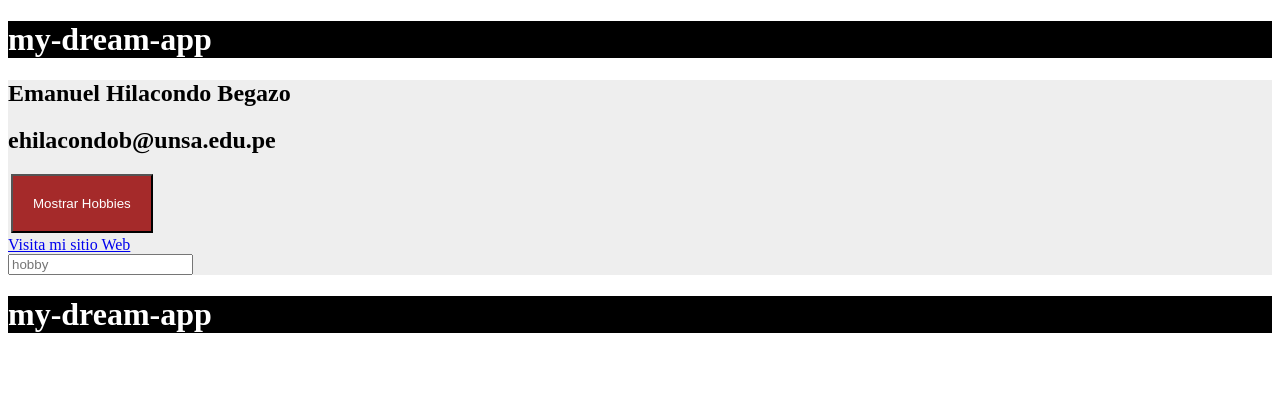
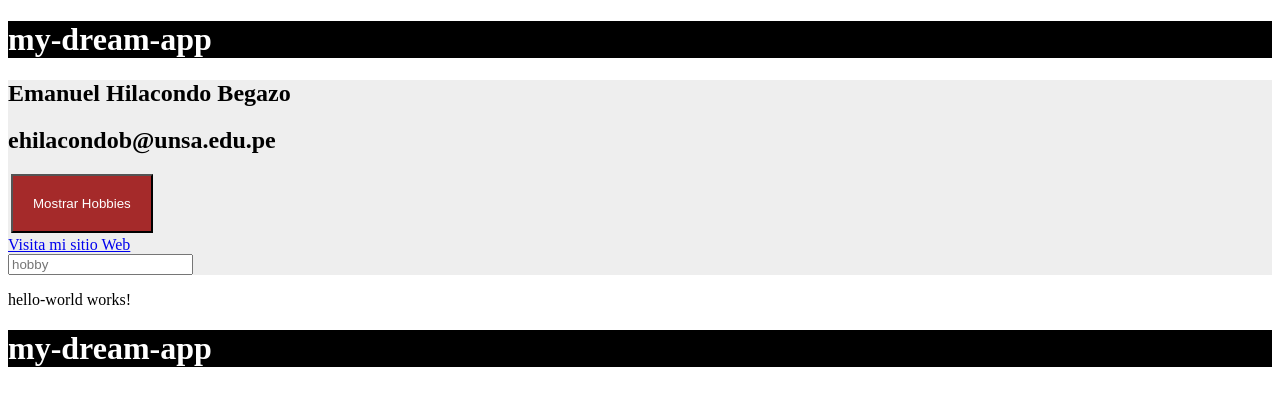
Before and after one commit to Calihn1/PW2-ANGULAR, an Angular app in the folder proyectoAngular/my-dream-app/: page / in a window 1280 px wide. Shown: the top 406 px of the page. Built offline with nearby package versions, Linux system fonts and the light colour scheme.

Commit message:
Decimo tercer commit: Se creo un componente hello-word, mostrara un hola, importamos este componente hasta la app

```diff
--- a/proyectoAngular/my-dream-app/src/app/app.html
+++ b/proyectoAngular/my-dream-app/src/app/app.html
@@ -22,6 +22,8 @@
   </form>
 </div>
 
+<app-hello-world>Aqui</app-hello-world>
+
 <div class="black">
   <h1> {{ title }} </h1>
 </div>
--- a/proyectoAngular/my-dream-app/src/app/app.ts
+++ b/proyectoAngular/my-dream-app/src/app/app.ts
@@ -1,10 +1,11 @@
 import { Component } from '@angular/core';
 import { CommonModule } from '@angular/common';
 import { RouterOutlet } from '@angular/router';
+import { HelloWorld } from './hello-world/hello-world';
 
 @Component({
   selector: 'app-root',
-  imports: [CommonModule, RouterOutlet],
+  imports: [CommonModule, RouterOutlet, HelloWorld],
   templateUrl: './app.html',
   styleUrl: './app.css'
 })
@@ -30,7 +31,7 @@ export class App {
     this.showHobbies = !this.showHobbies;
   }
 
-  newHooby(hobby : any) {
+  newHobby(hobby : any) {
     //console.log(hobby.value);
     this.hobbies.push(hobby.value);
     hobby.value = "";
--- /dev/null
+++ b/proyectoAngular/my-dream-app/src/app/hello-world/hello-world.html
@@ -0,0 +1 @@
+<p>hello-world works!</p>
--- /dev/null
+++ b/proyectoAngular/my-dream-app/src/app/hello-world/hello-world.ts
@@ -0,0 +1,15 @@
+import { Component,OnInit } from '@angular/core';
+
+@Component({
+  selector: 'app-hello-world',
+  imports: [],
+  templateUrl: './hello-world.html',
+  styleUrl: './hello-world.css'
+})
+export class HelloWorld implements OnInit {
+
+  constructor() { }
+
+  ngOnInit(): void {
+  }
+}
```
Also changed, not shown: proyectoAngular/my-dream-app/src/app/hello-world/hello-world.css (added), 1 other file (tests, documents, lock files or other folders).
